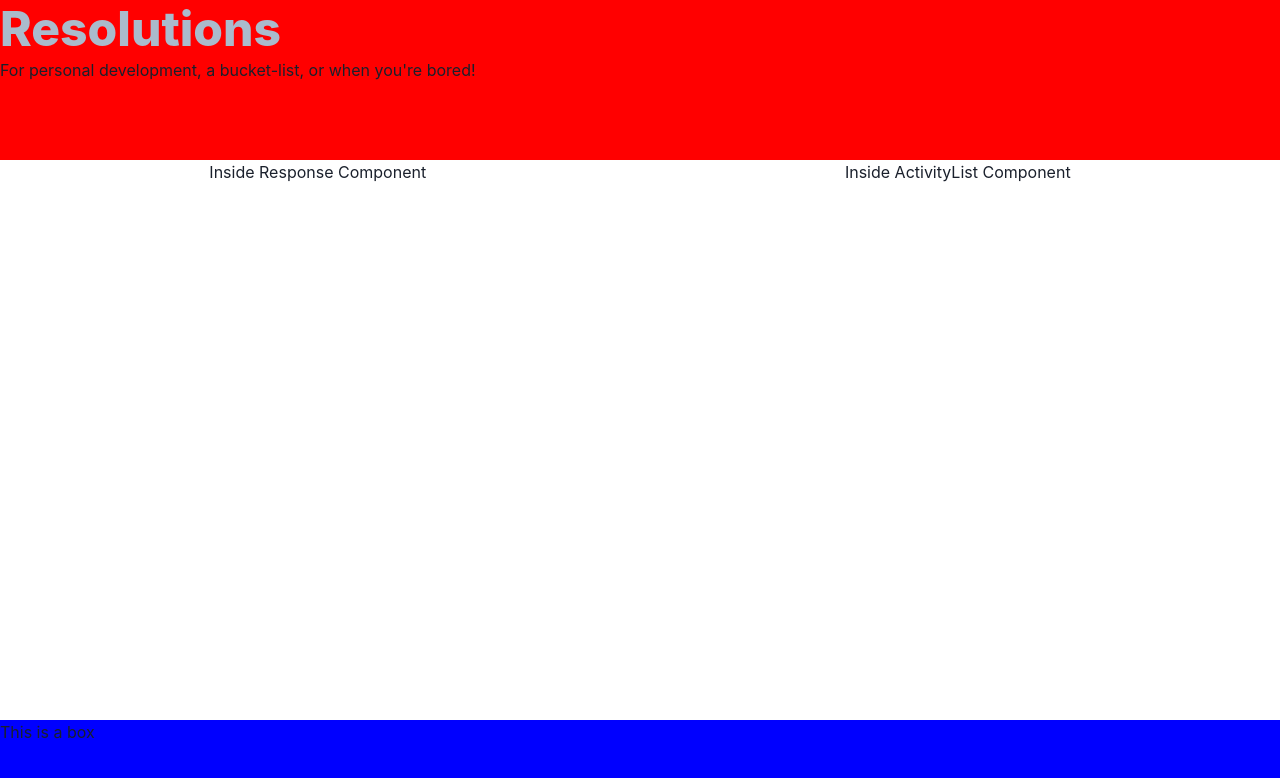
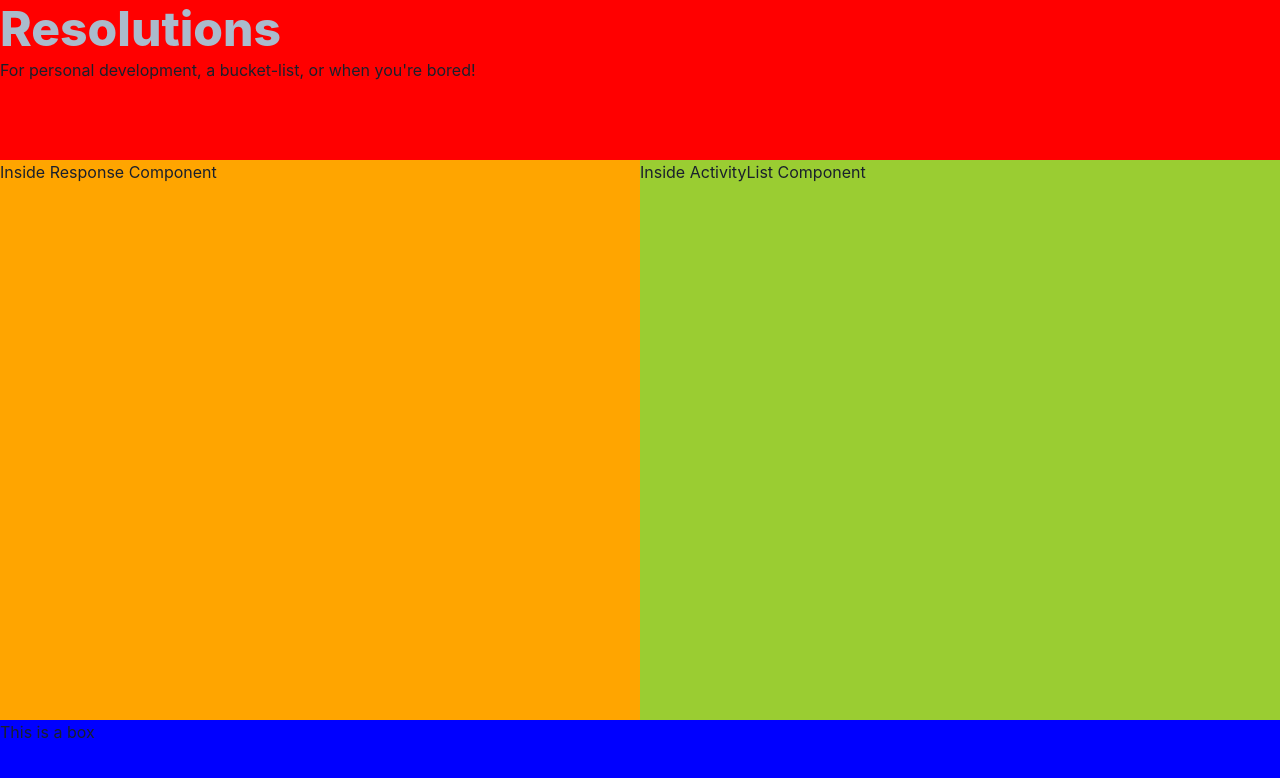
Before and after one commit to JCarter-coder/react-mvp, a React (Vite) app: page / in a window 1280 px wide. Shown: the top 778 px of the page. Built offline with nearby package versions, Linux system fonts and the light colour scheme.

Commit message:
"formatted containers done with Chakra"

```diff
--- a/src/components/ActivityList.jsx
+++ b/src/components/ActivityList.jsx
@@ -1,8 +1,15 @@
+import { Box } from '@chakra-ui/react'
+
 function ActivityList() {
     return (
-        <>
-            <h3>Inside ActivityList Component</h3>
-        </>
+      <Box
+        as='section'
+        bg='yellowgreen'
+        w='50vw'
+        h='70vh'
+      >
+        <h3>Inside ActivityList Component</h3>
+      </Box>
     )
 }
 
--- a/src/components/Response.jsx
+++ b/src/components/Response.jsx
@@ -1,4 +1,5 @@
-import { useState } from "react";
+import { useState } from 'react';
+import { Box } from '@chakra-ui/react'
 
 function Response({ response, getResponse }) {
     // Local state
@@ -23,9 +24,14 @@ function Response({ response, getResponse }) {
 
 
     return (
-        <>
-            <h3>Inside Response Component</h3>
-        </>
+      <Box
+        as='section'
+        bg='orange'
+        w='50vw'
+        h='70vh'
+      >
+        <h3>Inside Response Component</h3>
+      </Box>
     )
 }
 
```
Also changed, not shown: src/App.jsx (+29 -5 lines).
